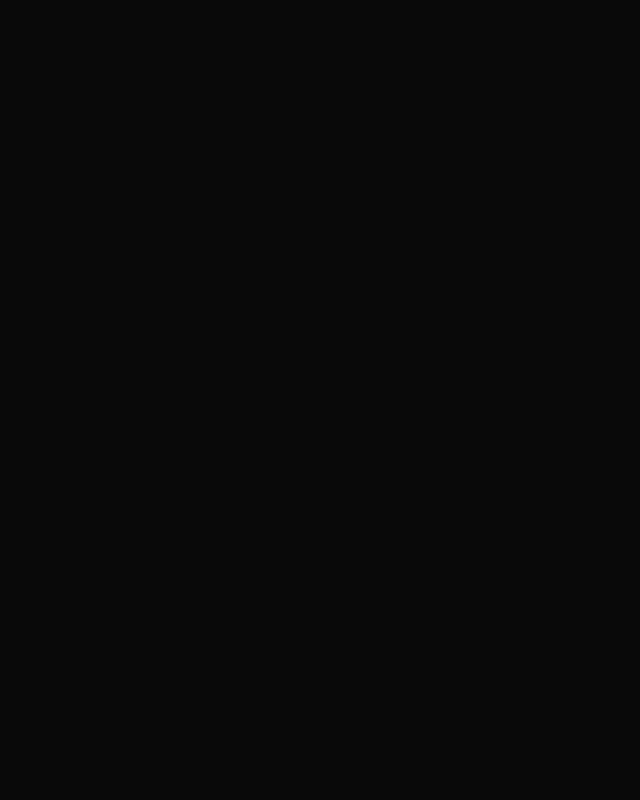
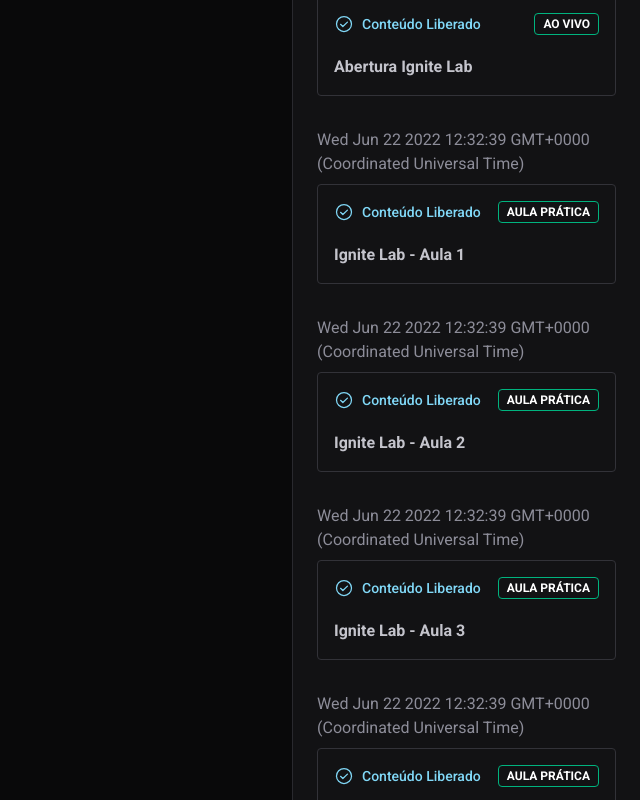
Before and after one commit to RennanD/ignite-lab-reactjs, a React (Vite) app: page / in a window 1280 px wide. Shown: the part 240-1040 px from the top of the page, without its empty margins (640-1280 px from the left). Before the commit the page ends 800 px from the top, so only its background shows below. Built offline with nearby package versions, Linux system fonts and the light colour scheme.

Commit message:
chore: create lesson component

```diff
--- a/index.html
+++ b/index.html
@@ -2,9 +2,12 @@
 <html lang="en">
   <head>
     <meta charset="UTF-8" />
+    <link rel="preconnect" href="https://fonts.googleapis.com" />
+    <link rel="preconnect" href="https://fonts.gstatic.com" crossorigin />
+    <link href="https://fonts.googleapis.com/css2?family=DM+Sans:wght@400;500;700&family=Inter:wght@400;500;600;700&family=Roboto:wght@400;500;700&family=Ubuntu:wght@400;500;700&display=swap" rel="stylesheet" />
     <link rel="icon" type="image/svg+xml" href="/src/favicon.svg" />
     <meta name="viewport" content="width=device-width, initial-scale=1.0" />
-    <title>Vite App</title>
+    <title>Ignite ReactJs</title>
   </head>
   <body>
     <div id="root"></div>
--- a/package.json
+++ b/package.json
@@ -10,6 +10,7 @@
   "dependencies": {
     "@apollo/client": "^3.6.8",
     "graphql": "^16.5.0",
+    "phosphor-react": "^1.4.1",
     "react": "^18.0.0",
     "react-dom": "^18.0.0"
   },
--- a/src/components/Lesson/index.tsx
+++ b/src/components/Lesson/index.tsx
@@ -1,5 +1,28 @@
 // import { Container } from './styles';
 
-export function Lesson(): JSX.Element {
-  return <div />;
+import { LessonHeader } from '../LessonHeader';
+
+type LessonProps = {
+  title: string;
+  slug: string;
+  avaliableAt: Date;
+  lessonType: 'live' | 'class';
+};
+
+export function Lesson({
+  avaliableAt,
+  lessonType,
+  slug,
+  title,
+}: LessonProps): JSX.Element {
+  return (
+    <a href={`/${slug}`}>
+      <span className="text-gray-300">{avaliableAt.toString()}</span>
+
+      <div className="rounded border border-gray-500 p-4 mt-2">
+        <LessonHeader lessonType={lessonType} isAvaliable />
+        <strong className="text-gray-200 mt-5 block">{title}</strong>
+      </div>
+    </a>
+  );
 }
--- /dev/null
+++ b/src/components/LessonHeader/index.tsx
@@ -0,0 +1,32 @@
+// import { Container } from './styles';
+
+import { CheckCircle, Lock } from 'phosphor-react';
+
+type LessonHeaderProps = {
+  lessonType: 'live' | 'class';
+  isAvaliable: boolean;
+};
+
+export function LessonHeader({
+  isAvaliable,
+  lessonType,
+}: LessonHeaderProps): JSX.Element {
+  return (
+    <header className="flex items-center justify-between">
+      {isAvaliable ? (
+        <span className="text-sm font-medium text-blue-500 flex items-center gap-2">
+          <CheckCircle size={20} />
+          Conteúdo Liberado
+        </span>
+      ) : (
+        <span className="text-sm font-medium text-orange-500 flex items-center gap-2">
+          <Lock size={20} />
+          Em Breve
+        </span>
+      )}
+      <span className="text-xs rounded py-[2px] px-2 text-white border font-bold border-green-300">
+        {lessonType === 'live' ? 'AO VIVO' : 'AULA PRÁTICA'}
+      </span>
+    </header>
+  );
+}
--- a/src/components/Sidebar/index.tsx
+++ b/src/components/Sidebar/index.tsx
@@ -1,5 +1,52 @@
 // import { Container } from './styles';
 
+import { Lesson } from '../Lesson';
+
 export function Sidebar(): JSX.Element {
-  return <div />;
+  return (
+    <aside className="w-[348px] bg-gray-700 p-6 border-l border-gray-600">
+      <span className="font-bold text-2xl pb-6 mb-6 border-b border-gray-500 block">
+        Cronograma das aulas
+      </span>
+
+      <div className="flex flex-col gap-8">
+        <Lesson
+          title="Abertura Ignite Lab"
+          slug="abertura-ignite"
+          lessonType="live"
+          avaliableAt={new Date()}
+        />
+        <Lesson
+          title="Ignite Lab - Aula 1"
+          slug="ignite-lab-aula-1"
+          lessonType="class"
+          avaliableAt={new Date()}
+        />
+        <Lesson
+          title="Ignite Lab - Aula 2"
+          slug="ignite-lab-aula-2"
+          lessonType="class"
+          avaliableAt={new Date()}
+        />
+        <Lesson
+          title="Ignite Lab - Aula 3"
+          slug="ignite-lab-aula-3"
+          lessonType="class"
+          avaliableAt={new Date()}
+        />
+        <Lesson
+          title="Ignite Lab - Aula 4"
+          slug="ignite-lab-aula-4"
+          lessonType="class"
+          avaliableAt={new Date()}
+        />
+        <Lesson
+          title="Ignite Lab - Aula 5"
+          slug="ignite-lab-aula-5"
+          lessonType="class"
+          avaliableAt={new Date()}
+        />
+      </div>
+    </aside>
+  );
 }
--- a/src/components/Video/index.tsx
+++ b/src/components/Video/index.tsx
@@ -1,5 +1,9 @@
 // import { Container } from './styles';
 
 export function Video(): JSX.Element {
-  return <div />;
+  return (
+    <div className="flex-1">
+      <h1>Video</h1>
+    </div>
+  );
 }
--- a/src/pages/Home/index.tsx
+++ b/src/pages/Home/index.tsx
@@ -1,7 +1,17 @@
 // import { Container } from './styles';
 
 import { Header } from '../../components/Header';
+import { Sidebar } from '../../components/Sidebar';
+import { Video } from '../../components/Video';
 
 export function Home(): JSX.Element {
-  return <Header />;
+  return (
+    <div className="flex flex-col min-h-screen">
+      <Header />
+      <main className="flex flex-1">
+        <Video />
+        <Sidebar />
+      </main>
+    </div>
+  );
 }
--- a/src/styles/global.css
+++ b/src/styles/global.css
@@ -4,4 +4,6 @@
 
 body {
   @apply bg-gray-900 text-gray-100;
+
+  -webkit-font-smoothing: antialiased;
 }
--- a/tailwind.config.js
+++ b/tailwind.config.js
@@ -5,6 +5,9 @@ module.exports = {
   ],
   theme: {
     extend: {
+      fontFamily: {
+        sans: 'Roboto, sans-serif'
+      },
       colors: {
         green: {
           300: '#00B37E',
```
Also changed, not shown: 1 other file (tests, documents, lock files or other folders).
